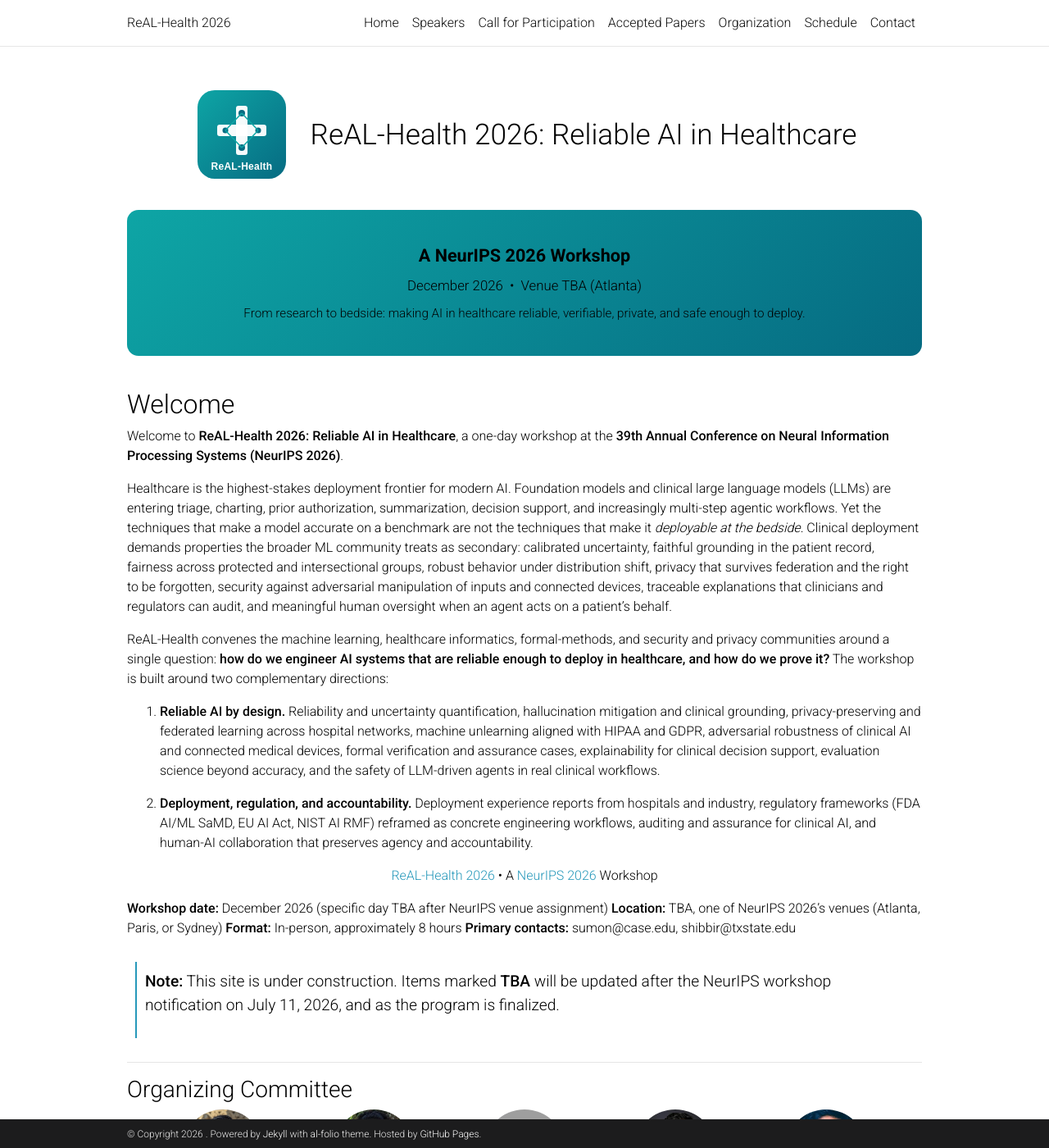
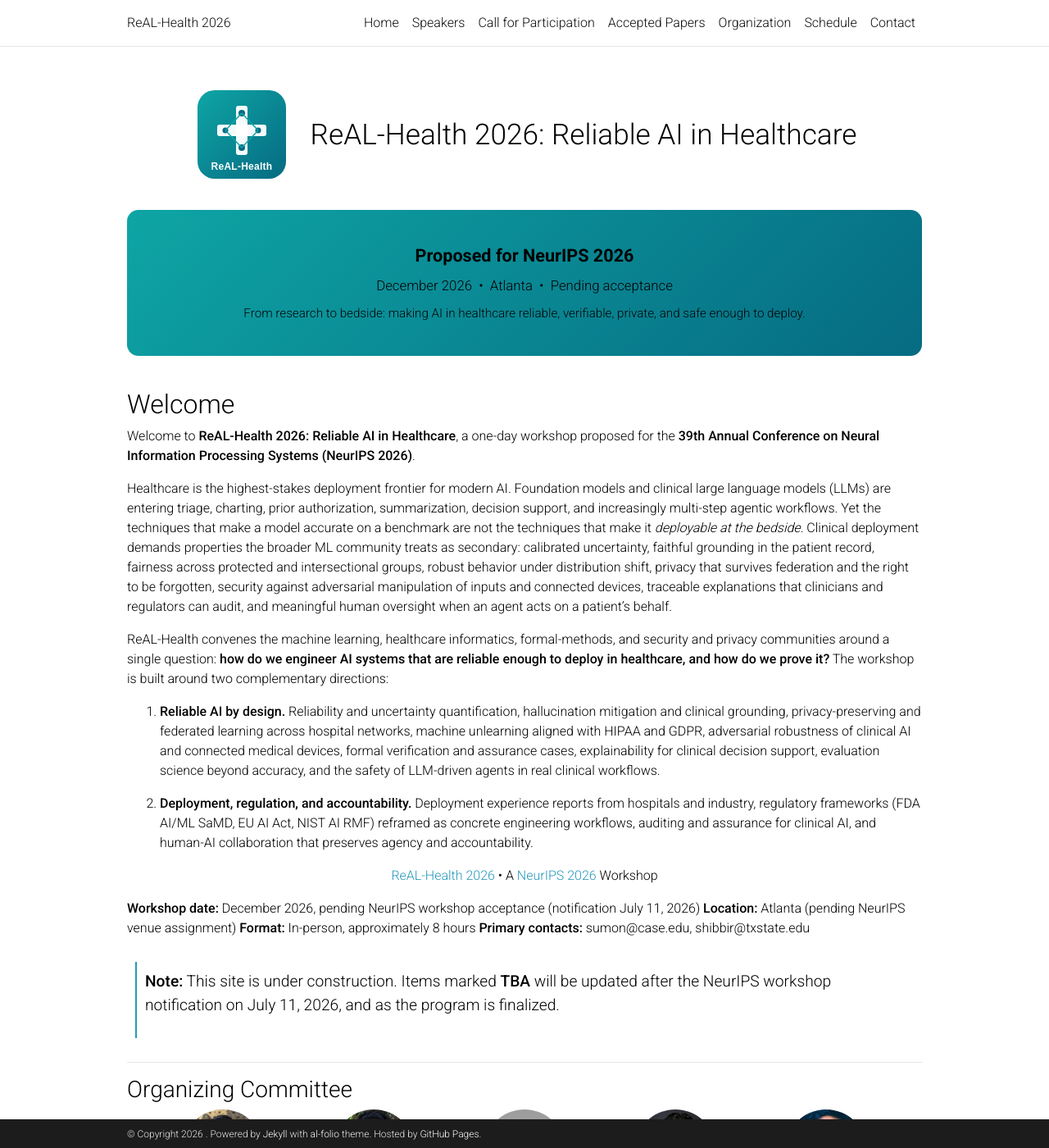
Before and after one commit to real-health-neurips/real-health-neurips.github.io, a Jekyll site: the page built from _pages/home.md, in a window 1280 px wide and 1400 px high. Shown: the whole window at 82% size. Built offline with Jekyll 4.4.1, drawn with Linux system fonts in a browser that asks for light colours; comment, search, counter and statistics services are not loaded; a style sheet for code colours, icons or effects is not loaded; grey boxes are pictures that could not be loaded.

Commit message:
Update home.md

```diff
--- a/_pages/home.md
+++ b/_pages/home.md
@@ -20,14 +20,14 @@ nav_order: 1
 <!-- Hero banner -->
 <div style="text-align:center; margin-bottom:2.5rem; padding:2.5rem 1rem; border-radius:14px;
             background:linear-gradient(135deg,#0EA5A5 0%,#066B82 100%); color:#fff;">
-  <div style="font-size:1.35rem; font-weight:600;">A NeurIPS 2026 Workshop</div>
-  <div style="font-size:1.05rem; margin-top:0.5rem;">December 2026 &nbsp;&bull;&nbsp; Venue TBA (Atlanta)</div>
+  <div style="font-size:1.35rem; font-weight:600;">Proposed for NeurIPS 2026</div>
+  <div style="font-size:1.05rem; margin-top:0.5rem;">December 2026 &nbsp;&bull;&nbsp; Atlanta &nbsp;&bull;&nbsp; Pending acceptance</div>
   <div style="font-size:0.95rem; margin-top:0.6rem; opacity:0.95;">From research to bedside: making AI in healthcare reliable, verifiable, private, and safe enough to deploy.</div>
 </div>
 
 ## Welcome
 
-Welcome to **ReAL-Health 2026: Reliable AI in Healthcare**, a one-day workshop at the **39th Annual Conference on Neural Information Processing Systems (NeurIPS 2026)**.
+Welcome to **ReAL-Health 2026: Reliable AI in Healthcare**, a one-day workshop proposed for the **39th Annual Conference on Neural Information Processing Systems (NeurIPS 2026)**.
 
 Healthcare is the highest-stakes deployment frontier for modern AI. Foundation models and clinical large language models (LLMs) are entering triage, charting, prior authorization, summarization, decision support, and increasingly multi-step agentic workflows. Yet the techniques that make a model accurate on a benchmark are not the techniques that make it *deployable at the bedside*. Clinical deployment demands properties the broader ML community treats as secondary: calibrated uncertainty, faithful grounding in the patient record, fairness across protected and intersectional groups, robust behavior under distribution shift, privacy that survives federation and the right to be forgotten, security against adversarial manipulation of inputs and connected devices, traceable explanations that clinicians and regulators can audit, and meaningful human oversight when an agent acts on a patient's behalf.
 
@@ -42,8 +42,8 @@ ReAL-Health convenes the machine learning, healthcare informatics, formal-method
   <a href="https://neurips.cc/Conferences/2026">NeurIPS 2026</a> Workshop
 </p>
 
-**Workshop date:** December 2026 (specific day TBA after NeurIPS venue assignment)
-**Location:** TBA, one of NeurIPS 2026's venues (Atlanta, Paris, or Sydney)
+**Workshop date:** December 2026, pending NeurIPS workshop acceptance (notification July 11, 2026)
+**Location:** Atlanta (pending NeurIPS venue assignment)
 **Format:** In-person, approximately 8 hours
 **Primary contacts:** sumon@case.edu, shibbir@txstate.edu
 
```
